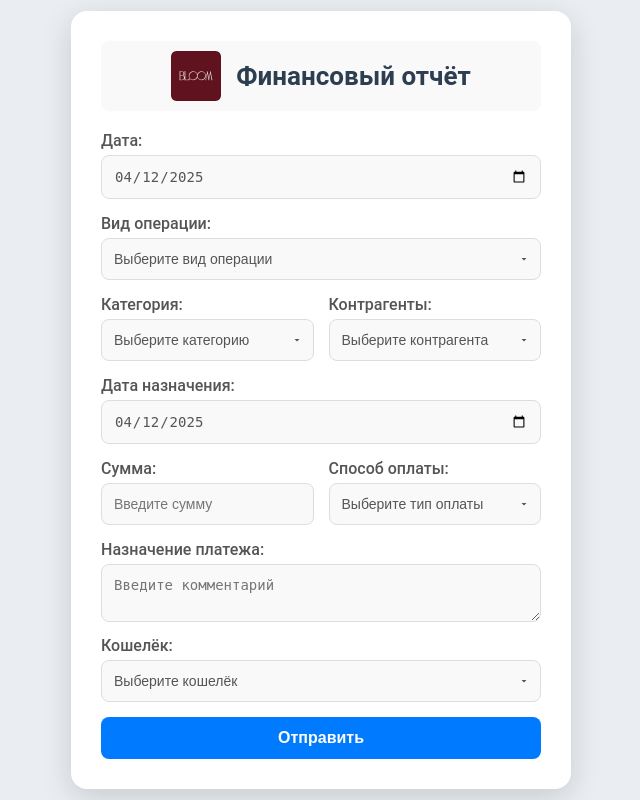
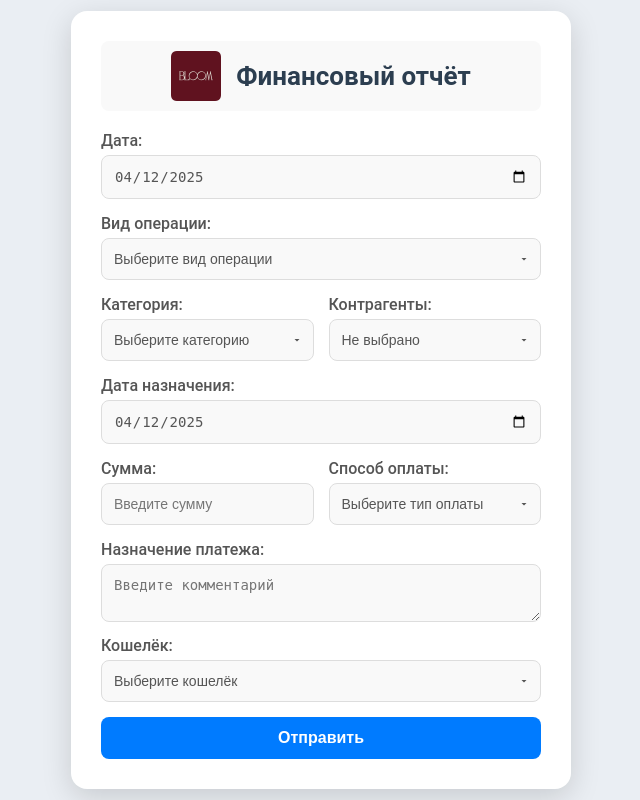
Before and after one commit to DataProRU/bloom, a Python web app: template templates/bot/form.html in a window 1280 px wide. Shown: the whole page, without its empty margins (319-959 px from the left). Run offline with Jinja, Linux system fonts and the light colour scheme; the template is opened without the code that fills it, so the values that code supplies are empty.

Commit message:
Update form.html

```diff
--- a/templates/bot/form.html
+++ b/templates/bot/form.html
@@ -292,8 +292,8 @@
                 </div>
                 <div>
                     <label for="account_type">Контрагенты:</label>
-                <select id="account_type" name="account_type" required>
-                    <option disabled selected value="">Выберите контрагента</option>
+                    <select id="account_type" name="account_type">
+                        <option value="" selected>Не выбрано</option>
                     </select>
                 </div>
             </div>
@@ -345,7 +345,7 @@
         document.getElementById('accounting_type').addEventListener('change', function() {
             const selectedCategory = this.value;
             const accountTypeSelect = document.getElementById('account_type');
-        accountTypeSelect.innerHTML = '<option value="" disabled selected>Выберите контрагента</option>';
+            accountTypeSelect.innerHTML = '<option value="" selected>Не выбрано</option>';
 
             if (categoryArticles[selectedCategory]) {
                 categoryArticles[selectedCategory].forEach(article => {
@@ -369,7 +369,7 @@
             const walletField = document.getElementById('wallet');
 
             categorySelect.innerHTML = '<option value="" disabled selected>Выберите категорию</option>';
-        accountTypeSelect.innerHTML = '<option value="" disabled selected>Выберите контрагента</option>';
+            accountTypeSelect.innerHTML = '<option value="" selected>Не выбрано</option>';
 
             if (operationCategories[selectedOperation]) {
                 operationCategories[selectedOperation].forEach(category => {
@@ -417,7 +417,7 @@
 
                 // Set the required attribute for the fields that are mandatory for other operations
                 categorySelect.required = true;
-            accountTypeSelect.required = true;
+                accountTypeSelect.required = false; // Убрали обязательность выбора контрагента
                 dateFinishInput.required = true;
                 paymentTypeField.querySelector('select').required = true;
             }
```
Lines whose indentation alone changed are shown as unchanged.
